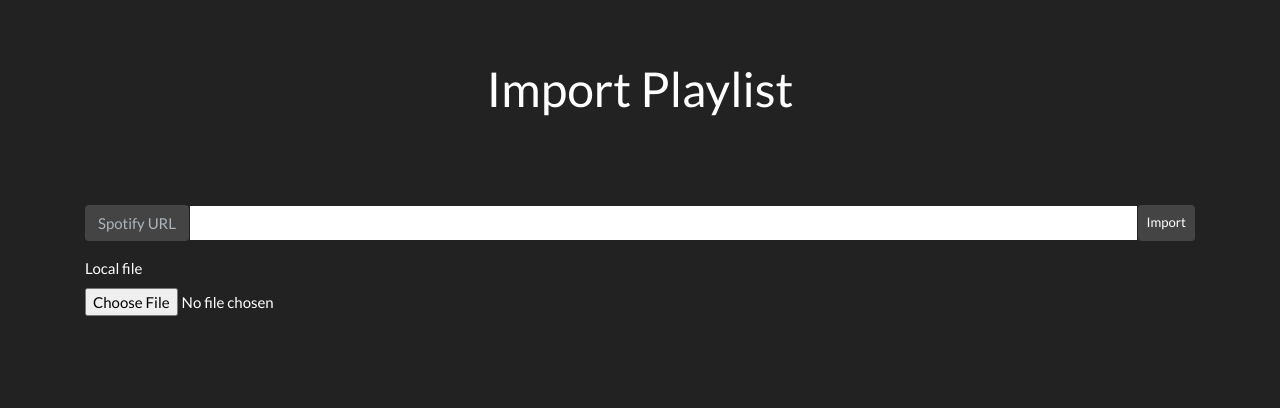
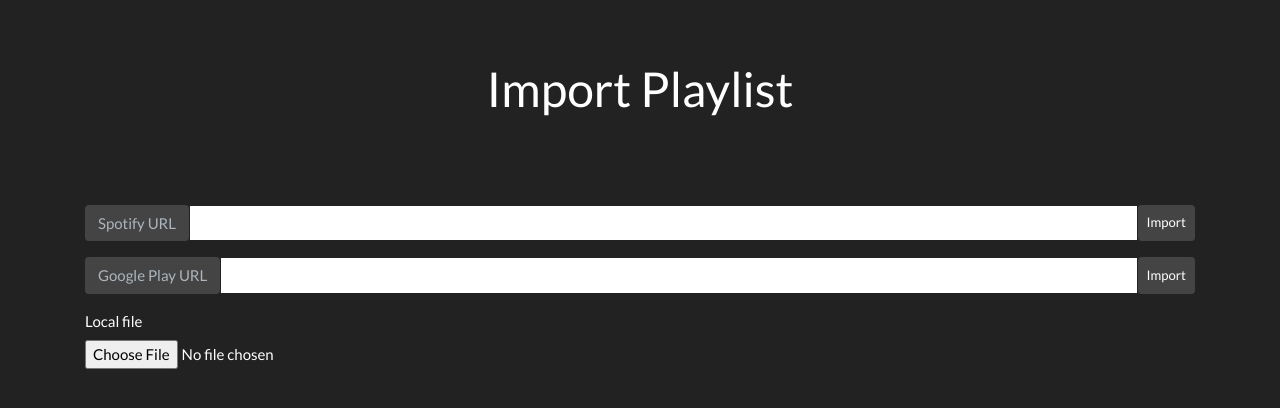
Before and after one commit to playlstr/playlstr, a Django app: page /import/ in a window 1280 px wide. Shown: the part 55-463 px from the top of the page. Run offline with Django 3.2, Linux system fonts and the light colour scheme; some libraries are stand-ins or nearby versions.

Commit message:
Update importing and playlist view
Add importing playlists from Google Play
Refactor import view
Add Spotify owner to playlist and show that when playlstr owner is unavailable
Find Google Play and Deezer matches to tracks when importing from Spotify

```diff
--- a/playlstr/models.py
+++ b/playlstr/models.py
@@ -186,6 +186,8 @@ class Playlist(models.Model):
     # Creator of this playlist
     owner = models.ForeignKey(settings.AUTH_USER_MODEL, on_delete=models.SET_NULL, null=True, blank=True,
                               related_name='owner')
+    spotify_creator_id = models.CharField(max_length=64, null=True, blank=True, default=None)
+    spotify_creator_name = models.CharField(max_length=255, null=True, blank=True, default=None)
     editors = models.ManyToManyField(settings.AUTH_USER_MODEL, related_name='editors',
                                      blank=True)  # Users who can modify this playlist
     spotify_id = models.CharField(max_length=64, default=None, null=True, blank=True)
--- a/playlstr/static/js/import.js
+++ b/playlstr/static/js/import.js
@@ -7,13 +7,13 @@ function importSpotifyUrl(import_url = '') {
         return;
     }
     if (import_url.match('^http(s?):\\/\\/open\\.spotify\\.com\\/playlist\\/.{22}\\/?')) {
-        $('#invalidSpotifyUrl').hide();
+        $('#invalidUrl').hide();
     } else {
-        $('#invalidSpotifyUrl').show();
+        $('#invalidUrl').show();
         return;
     }
-    $('#spotifyImportRequestSent').show();
-    if (spotifyAccessToken === null) spotifyImportFail();
+    if (spotifyAccessToken === null) importFail();
+    $('#waitingForImport').show();
     $.ajax({
         type: 'POST',
         url: getPathUrl('/import/spotify'),
@@ -21,17 +21,18 @@ function importSpotifyUrl(import_url = '') {
         cache: false,
         timeout: 30000,
         data: {'playlist_url': import_url, 'access_token': spotifyAccessToken},
-        error: spotifyImportFail,
-        success: spotifyImportComplete,
+        error: importFail,
+        success: importComplete,
     });
 }
 
-function spotifyImportComplete(data) {
+function importComplete(data) {
     window.location.href = '/list/{0}'.format(data);
 }
 
-function spotifyImportFail() {
-    $('spotifyImportFailed').fadeIn().delay(4000).fadeOut();
+function importFail() {
+    $('#waitingForImport').hide();
+    $('#remoteImportFailed').fadeIn().delay(4000).fadeOut();
 }
 
 function importPlaylistFile(fileInput) {
@@ -52,12 +53,12 @@ function sendPlaylistImportRequest(callback) {
         timeout: 30000,
         data: {'name': callback.target.fileName, 'playlist': callback.target.result},
         error: localImportFail,
-        success: spotifyImportComplete,
+        success: importComplete,
     });
 }
 
 function localImportFail() {
-    $('playlistFileImportFailed').fadeIn().delay(4000).fadeOut();
+    $('#playlistFileImportFailed').fadeIn().delay(4000).fadeOut();
 }
 
 function appendUserSpotifyPlaylists(playlists, more_button_exists = false, create_more_button = false) {
@@ -70,3 +71,32 @@ function appendUserSpotifyPlaylists(playlists, more_button_exists = false, creat
         $(playlistsDiv).append('<button class="list-group-item list-group-item-action" onclick="getUserSpotifyPlaylists();">More</button>')
     }
 }
+
+function importGplayUrl() {
+    let url = $('#gplayImportInput').val();
+    // Make sure URL is formatted correctly
+    if (url.match('^https?://play\.google\.com/music/listen#?/pl/.*')) {
+        let id_start = url.indexOf('/pl/') + 4;
+        url = 'http://play.google.com/music/preview/pl/' + url.substring(id_start);
+    }
+    if (url.match('^https?://play\.google\.com/music/playlist/.*')) {
+        let id_start = url.indexOf('/playlist/') + 10;
+        url = 'http://play.google.com/music/preview/pl/' + url.substring(id_start);
+    }
+    if (!url.match('^https?://play\.google\.com/music/preview/pl/.*')) {
+        $('#invalidUrl').fadeIn().delay(4000).fadeOut();
+        return;
+    }
+    $('#waitingForImport').show();
+    $.ajax({
+        type: 'POST',
+        url: getPathUrl('/import/gplay/'),
+        headers: {'X-CSRFToken': csrfToken},
+        cache: false,
+        timeout: 30000,
+        data: {'playlist_url': url},
+        error: importFail,
+        success: importComplete,
+    });
+
+}
--- a/playlstr/templates/playlstr/import_playlist.html
+++ b/playlstr/templates/playlstr/import_playlist.html
@@ -9,7 +9,7 @@
         Import Playlist
     </div>
     <br><br><br>
-    <div id="spotifyImportContainer" class="centered">
+    <div id="remoteImportContainer" class="centered">
         <div id="spotifyImport" class="input-group mb-3">
             <span class="input-group-text" id="spotifyImportText">
                 Spotify URL
@@ -19,8 +19,17 @@
                 Import
             </button>
         </div>
-        <div id="invalidSpotifyUrl" class="alert alert-danger hidden">Invalid URL</div>
-        <div id="spotifyImportRequestSent" class="centered hidden">
+        <div id="gplayImport" class="input-group mb-3">
+            <span class="input-group-text" id="gplayImportText">
+                Google Play URL
+            </span>
+            <input type="text" class="form-control" id="gplayImportInput">
+            <button type="button" class="btn btn-secondary btn-sm" onclick="importGplayUrl()">
+                Import
+            </button>
+        </div>
+        <div id="invalidUrl" class="alert alert-danger hidden">Invalid URL</div>
+        <div id="waitingForImport" class="centered hidden">
             <div id="spotifyImportSpinner" class="spinner-border">
             </div>
             <h3>Importing...</h3><br>(This may take a minute, we'll let you know if anything goes wrong)
@@ -33,7 +42,7 @@
             <script type="text/javascript">userSpotifyId = '{{ user.spotify_id }}';
             getUserSpotifyPlaylists(true);</script>
         {% endif %}
-        <div id="spotifyImportFailed" class="alert alert-danger hidden">
+        <div id="remoteImportFailed" class="alert alert-danger hidden">
             Failed to import playlist
         </div>
     </div>
--- a/playlstr/urls.py
+++ b/playlstr/urls.py
@@ -25,6 +25,7 @@ urlpatterns = [
     path('track/<int:track_id>/', views.track, name='track'),
     path('import/', views.import_playlist, name='import'),
     path('import/spotify/', views.spotify_import, name='spotify_import'),
+    path('import/gplay/', views.gplay_import, name='gplay_import'),
     path('create/', views.create_playlist, name='playlist_create'),
     path('track-autocomplete/', views.track_autocomplete, name='track_autocomplete'),
     path('playlist-update/', views.playlist_update, name='playlist_update'),
--- a/playlstr/util/deezer.py
+++ b/playlstr/util/deezer.py
@@ -1,5 +1,5 @@
 from .playlist import *
-
+import requests
 import json
 
 DEEZER_API_URL = 'https://api.deezer.com/'
--- a/playlstr/util/gplay.py
+++ b/playlstr/util/gplay.py
@@ -1,6 +1,7 @@
 import requests
 import lxml.html
 import re
+from playlstr.models import *
 
 GPLAY_SEARCH_URL = 'https://play.google.com/store/search?c=music&q='
 GPLAY_SEARCH_NO_RESULTS = 'We couldn\'t find anything for your search'
@@ -27,7 +28,9 @@ def gplay_search(query: str, search_type='track') -> list:
         if not button or 'href' not in button[0].attrib or not button[0].attrib['href']:
             return gplay_parse_track_search(html)
         # Get results and parse them
-        result = requests.get(button[0].attrib['href'])
+        result = requests.get(
+            button[0].attrib['href'] if button[0].attrib['href'][0] == 'h' else 'http://play.google.com{}'.format(
+                button[0].attrib['href']))
         if result.status_code != 200:
             return []
         return gplay_parse_track_search(lxml.html.fromstring(result.content))
@@ -60,7 +63,6 @@ def gplay_search(query: str, search_type='track') -> list:
 
 
 def gplay_parse_track_search(html: lxml.html) -> list:
-    print('parsing track search')
     tracks = []
     for div in html.xpath('//div/c-wiz/c-wiz/c-wiz/div/div/div/c-wiz/div/div/div/div/div/div/div/div'):
         if not div[0].xpath('./a'):
@@ -88,3 +90,47 @@ def gplay_parse_artist_search(html: lxml.html) -> list:
         a = div.xpath('./div/div/div/a')[0]
         artists.append({'name': a[0].text, 'id': a.attrib['href'].split('?id=')[1]})
     return artists
+
+
+def xpath_with_class(el: str, cls: str, selector: str = ''):
+    return "{}{}[contains(concat(' ', @class, ' '), ' {} ')]".format(selector, el, cls)
+
+
+def duration_str_to_sec(duration: str) -> int:
+    split = duration.split(':')
+    return int(split[0]) * 60 + int(split[1])
+
+
+def gplay_parse_playlist_track(html: lxml.html, fetch_album_name: bool = True) -> Track:
+    title = html.xpath(xpath_with_class('td', 'title-col'))[0][0].text_content()
+    artist = html.xpath(xpath_with_class('td', 'artist-col'))[0].text_content()
+    duration = html.xpath(xpath_with_class('td', 'duration-col'))[0].text_content()
+    buy_url = html.xpath("td/div/a")[0].attrib['href']
+    ids = buy_url.split('?id=')[1]
+    album_id = ids.split('&')[0]
+    song_id = ids.split('song-')[1].split('&')[0]
+    track = Track.objects.create(title=title, artist=artist, duration=duration_str_to_sec(duration),
+                                 gplay_album_id=album_id, gplay_id=song_id)
+    if fetch_album_name:
+        album_response = requests.get('http://play.google.com/store/music/album?id={}'.format(album_id))
+        if album_response.status_code == 200:
+            html = lxml.html.fromstring(album_response.content)
+            title = html.xpath(
+                '/html/body/div[1]/div[4]/c-wiz/div/div[2]/div/div[1]/div/c-wiz[1]/div[1]/div[2]/div/div[1]/div[1]/h1/span')[
+                0].text_content()
+            if len(title) > 0:
+                track.album = title
+                track.save()
+    return track
+
+
+def import_gplay_playlist(html: lxml.html, owner_id: str = None) -> str:
+    title = html.xpath(xpath_with_class('div', 'title', '//'))[0].text_content()
+    tracks = html.xpath(xpath_with_class('tr', 'tracklist-entry', '//'))
+    playlist = Playlist.objects.create(name=title)
+    if owner_id is not None:
+        playlist.owner = PlaylstrUser.objects.get(id=owner_id)
+    from playlstr.util.playlist import playlist_add_track
+    for track in tracks:
+        playlist_add_track(playlist, gplay_parse_playlist_track(track))
+    return playlist.playlist_id
--- a/playlstr/views.py
+++ b/playlstr/views.py
@@ -3,9 +3,11 @@ from django.contrib.auth.decorators import login_required
 from django.http import HttpResponse, JsonResponse
 from django.shortcuts import render, redirect
 from django.views.decorators.csrf import csrf_exempt
+import lxml.html
 
 from playlstr.util.export import *
 from playlstr.util.client import *
+from playlstr.util.gplay import *
 from .settings import LOGOUT_REDIRECT_URL
 
 
@@ -30,7 +32,7 @@ def import_playlist(request):
 
 def spotify_import(request):
     params = {k: v[0] for (k, v) in dict(request.POST).items()}
-    params['user'] = request.user
+    params['user'] = request.user.id
     params['access_token'] = request.COOKIES.get('spotify-token')
     result = import_spotify(params)
     if result == 'invalid':
@@ -343,3 +345,19 @@ def update_profile(request):
         user.username = changes['username']
     user.save()
     return HttpResponse('Success')
+
+
+def gplay_import(request):
+    if not request.is_ajax():
+        return HttpResponse('', status=400)
+    playlist = request.POST.get('playlist_url')
+    if not playlist or not re.match('^https?://play\.google\.com/music/preview/pl/.*', playlist):
+        return HttpResponse('Invalid playlist', status=400)
+    response = requests.get(playlist)
+    if response.status_code != 200:
+        return HttpResponse('Error getting playlist ({})'.format(response.reason), status=400)
+    html = lxml.html.fromstring(response.content)
+    result = import_gplay_playlist(html)
+    if not result:
+        return HttpResponse('Error importing', status=500)
+    return HttpResponse(result)
```
Also changed, not shown: playlstr/templates/playlstr/playlist.html (+7 -2 lines), playlstr/util/spotify.py (+18 -3 lines).
